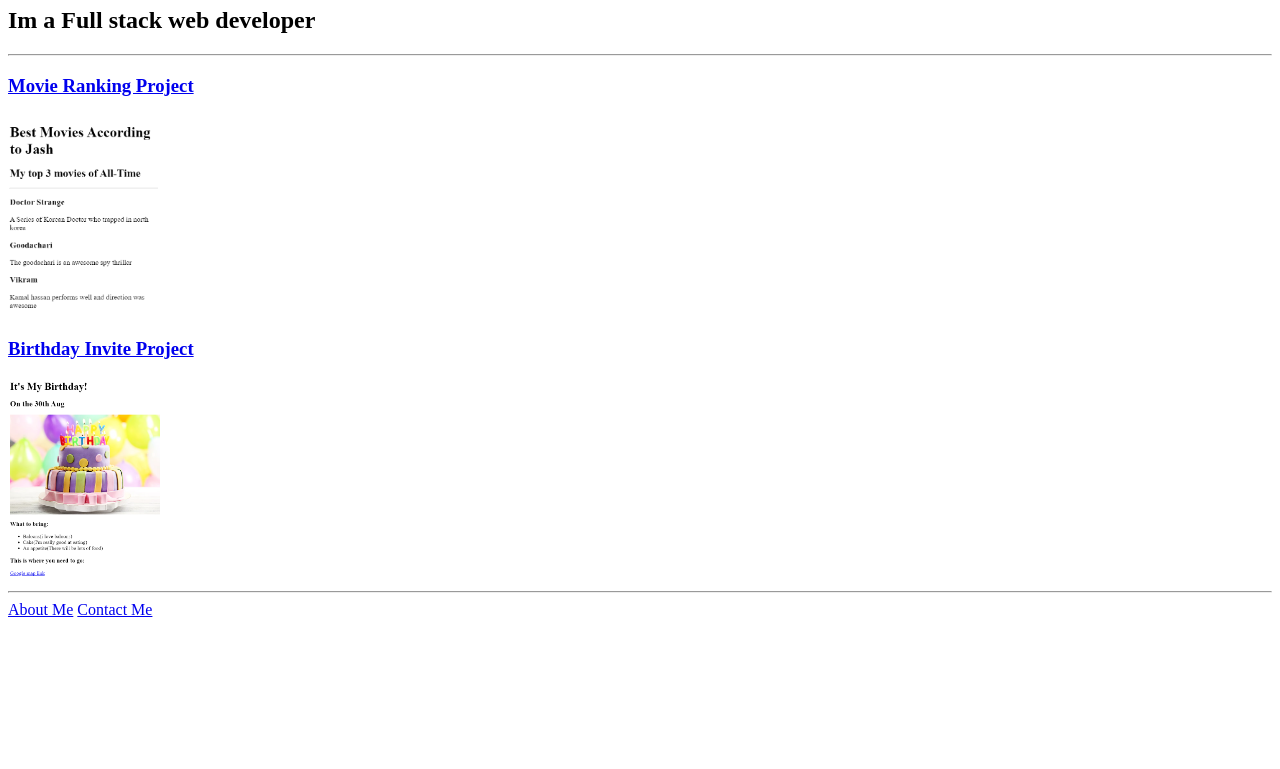
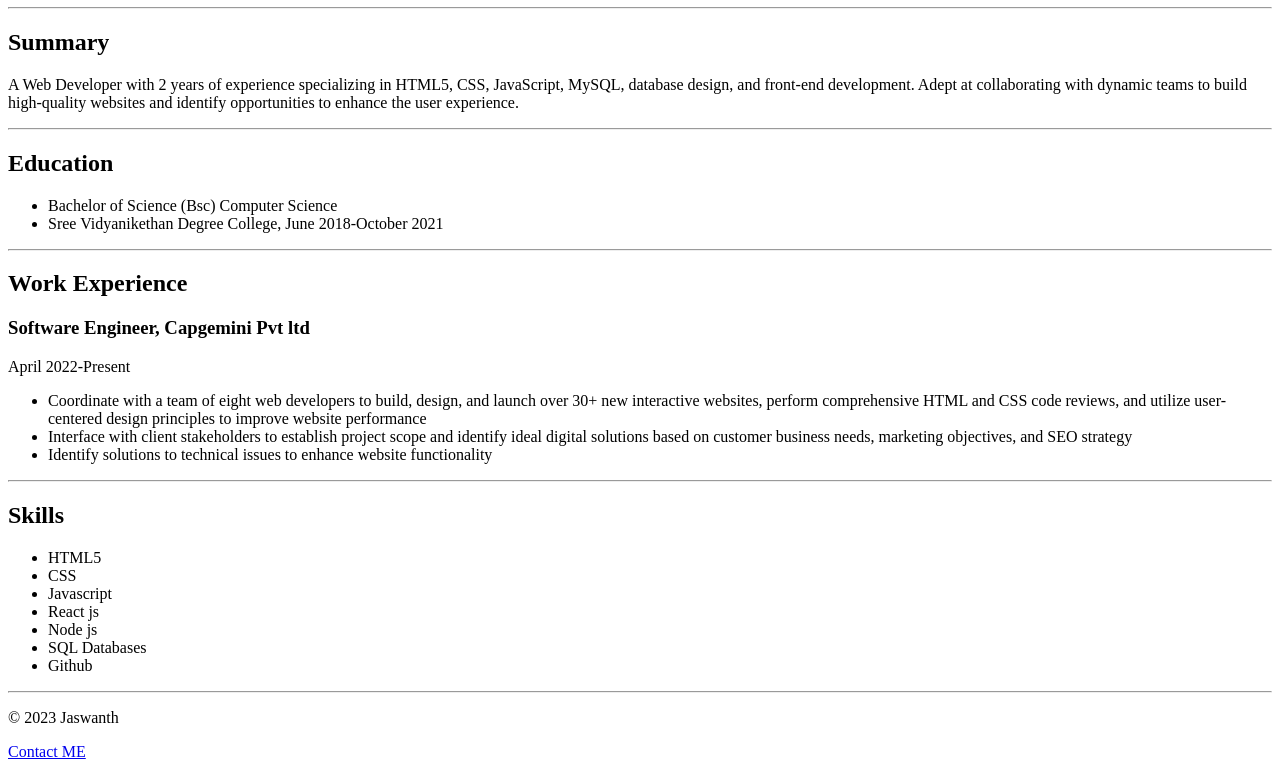
Before and after one commit to Jaswanth-Yadav-P/html-portfolio, a plain HTML site: page index.html in a window 1280 px wide. Shown: the part 73-842 px from the top of the page. Before the commit the page ends 800 px from the top, so only its background shows below. Drawn offline with Linux system fonts and the light colour scheme.

Commit message:
Add files via upload

```diff
--- a/index.html
+++ b/index.html
@@ -1,36 +1,50 @@
-<!-- TODO 1: Create the HTML Boilerplate -->
-
-<!-- TODO 2: Add Your previous projects' HTML into the public folder -->
-
-<!-- TODO 3: Take screenshots of your project previews and add the images to the images folder -->
-
-<!-- TODO 4: Add titles/subtitles etc. -->
-
-<!-- TODO 5: Add a link to the project pages -->
-
-<!-- TODO 6: Add images to show the project previews
-HINT for TODO 6: You can use the height attribute set to 200 to make the image smaller:
-https://developer.mozilla.org/en-US/docs/Web/HTML/Element/img#attr-height -->
-
-<!-- TODO 7: Add the Contact Me and About Me page links -->
-
 <!DOCTYPE html>
 <html lang="en">
+
 <head>
     <meta charset="UTF-8">
-        <title>MY Portfolio</title>
+    <title>My Resume</title>
 </head>
+
 <body>
-        <h1>Jaswanth Portfolio</h1>
-        <h2>Im a Full stack web developer</h2>
+    <h1>Jaswanth Yadav P</h1>
     <hr>
-        <h3><a href="./public/movie-ranking.html">Movie Ranking Project</a></h3>
-        <img src="./assets/images/Movie-ranking-jash.png" height="200" alt="Movie-ranking-image"/>
-        <h3><a href="./public/birthday-invite.html">Birthday Invite Project</a></h3>
-        <img src="./assets/images/Birthday-invite-jash.png" height="200" alt="birthday-image" />
+    <h2>Summary</h2>
+    <p>A Web Developer with 2 years of experience specializing in HTML5, CSS, JavaScript, MySQL, database design, and
+        front-end development. Adept at collaborating with dynamic teams to build high-quality websites and identify
+        opportunities to enhance the user experience.</p>
     <hr>
-        <a href="./public/about.html">About Me</a>
-        <a href="./public/contact.html">Contact Me</a>
+    <h2>Education</h2>
+    <ul>
+        <li>Bachelor of Science (Bsc) Computer Science</li>
+        <li>Sree Vidyanikethan Degree College, June 2018-October 2021</li>
+
+    </ul>
+    <hr>
+    <h2>Work Experience</h2>
+    <h3>Software Engineer, Capgemini Pvt ltd</h3>
+    <p>April 2022-Present</p>
+    <ul>
+        <li>Coordinate with a team of eight web developers to build, design, and launch over 30+ new interactive websites, perform comprehensive HTML and CSS code reviews, and utilize user-centered design principles to improve website performance</li>
+        <li>Interface with client stakeholders to establish project scope and identify ideal digital solutions based on customer business needs, marketing objectives, and SEO strategy</li>
+        <li>Identify solutions to technical issues to enhance website functionality</li>
+    </ul>
+    <hr>
+    <h2>Skills</h2>
+    <ul>
+        <li>HTML5</li>
+        <li>CSS</li>
+        <li>Javascript</li>
+        <li>React js</li>
+        <li>Node js</li>
+        <li>SQL Databases</li>
+        <li>Github</li>
+    </ul>
+    <hr>
+    <footer>
+        <p>&copy; 2023 Jaswanth</p>
+        <a href="./other/Contact.html">Contact ME</a>
+    </footer>
 </body>
 
 </html>
```
Also changed, not shown: other/Contact.html (added, +13 -0 lines). Lines whose indentation alone changed are shown as unchanged.
